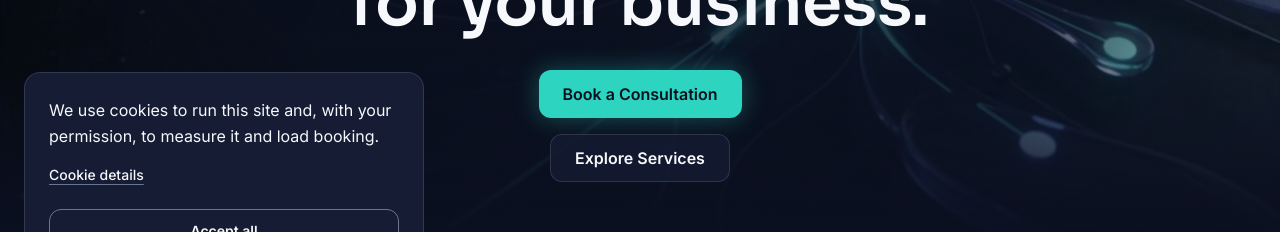
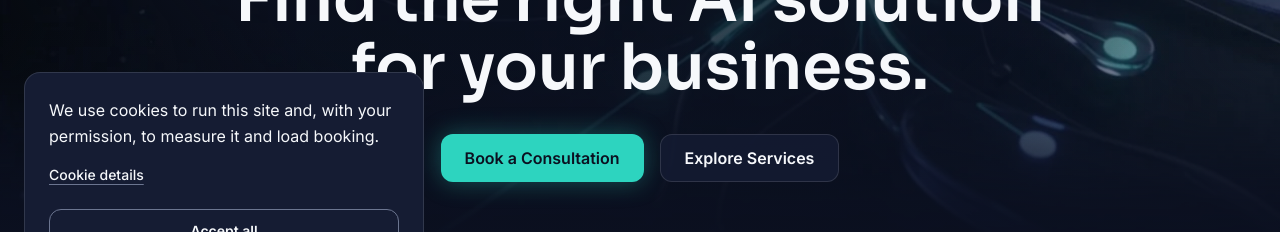
Before and after one commit to itismekittu-ops/Pristaine, a Next.js app: page /services in a window 1280 px wide. Shown: the part 394-626 px from the top of the page. Built offline with nearby package versions, Linux system fonts and the light colour scheme; no server answers.

Commit message:
Update Services page hero button layout

```diff
--- a/src/ui-pages/ServicesPage.tsx
+++ b/src/ui-pages/ServicesPage.tsx
@@ -107,7 +107,7 @@
           >
             Find the right AI solution for your business.
           </h1>
-          <div className="flex flex-col items-center gap-4 sm:flex-row sm:justify-center">
+          <div className="flex flex-row flex-wrap items-center justify-center gap-4">
             <Link href="/book" className={cn(withState(primaryButtonStyles), 'px-6')}>
               Book a Consultation
             </Link>
```
